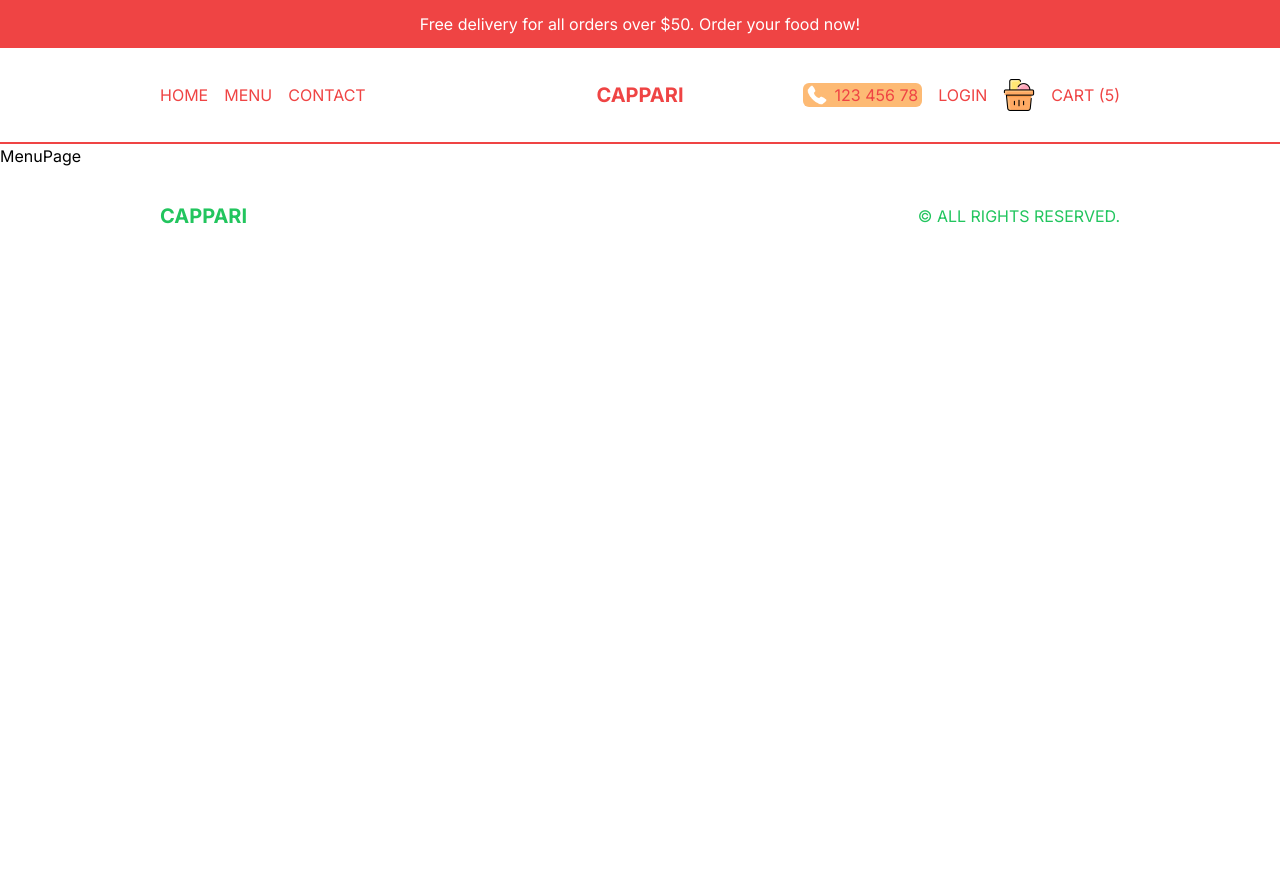
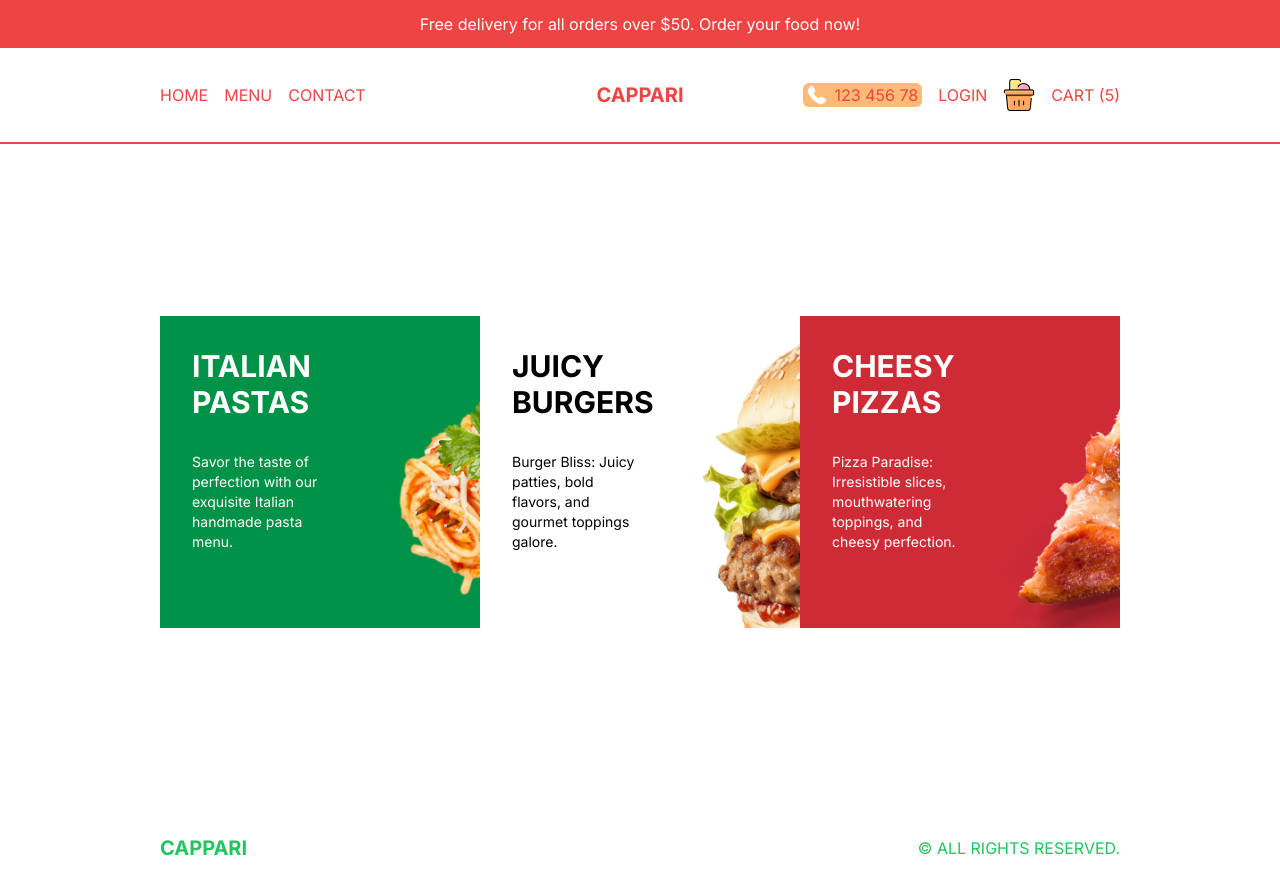
Before and after one commit to capo33/food_delivery, a Next.js app: page /Menu in a window 1280 px wide. Before the commit the page ends 800 px from the top, so only its background shows below. Built offline with nearby package versions, Linux system fonts and the light colour scheme.

Commit message:
create MenuPage component

```diff
--- a/src/app/Menu/page.tsx
+++ b/src/app/Menu/page.tsx
@@ -1,9 +1,32 @@
-import React from 'react'
+import { menu } from "@/links/data";
+import Link from "next/link";
+import React from "react";
 
 const MenuPage = () => {
   return (
-    <div>MenuPage</div>
-  )
-}
+    <div className='p-4 lg:px-20 xl:px-40 h-[calc(100vh-6rem)] md:h-[calc(100vh-9rem)] flex flex-col md:flex-row items-center'>
+      {menu.map((category) => (
+        <Link
+          href={`/menu/${category.slug}`}
+          key={category.id}
+          className='w-full h-1/3 bg-cover p-8 md:h-1/2'
+          style={{ backgroundImage: `url(${category.img})` }}
+        >
+          <div className={`text-${category.color} w-1/2`}>
+            <h1 className='uppercase font-bold text-3xl'>{category.title}</h1>
+            <p className='text-sm my-8'>{category.desc}</p>
+            <button
+              className={`hidden 2xl:block bg-${category.color} text-${
+                category.color === "black" ? "white" : "red-500"
+              } py-2 px-4 rounded-md`}
+            >
+              Explore
+            </button>
+          </div>
+        </Link>
+      ))}
+    </div>
+  );
+};
 
-export default MenuPage
+export default MenuPage;
```
